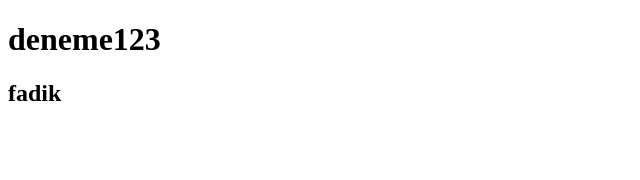
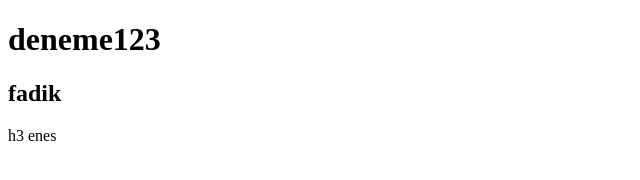
Before and after one commit to nsakdag/HTML-CSS, a plain HTML site: page deneme 123/index.html in a window 1280 px wide. Shown: the full height of the page, 0-640 px from the left. Drawn offline with Linux system fonts and the light colour scheme.

Commit message:
Update index.html

```diff
--- a/deneme 123/index.html
+++ b/deneme 123/index.html
@@ -8,5 +8,6 @@
   <body>
     <h1>deneme123</h1>
     <h2>fadik</h2>
+    h3 enes
   </body>
 </html>
```
